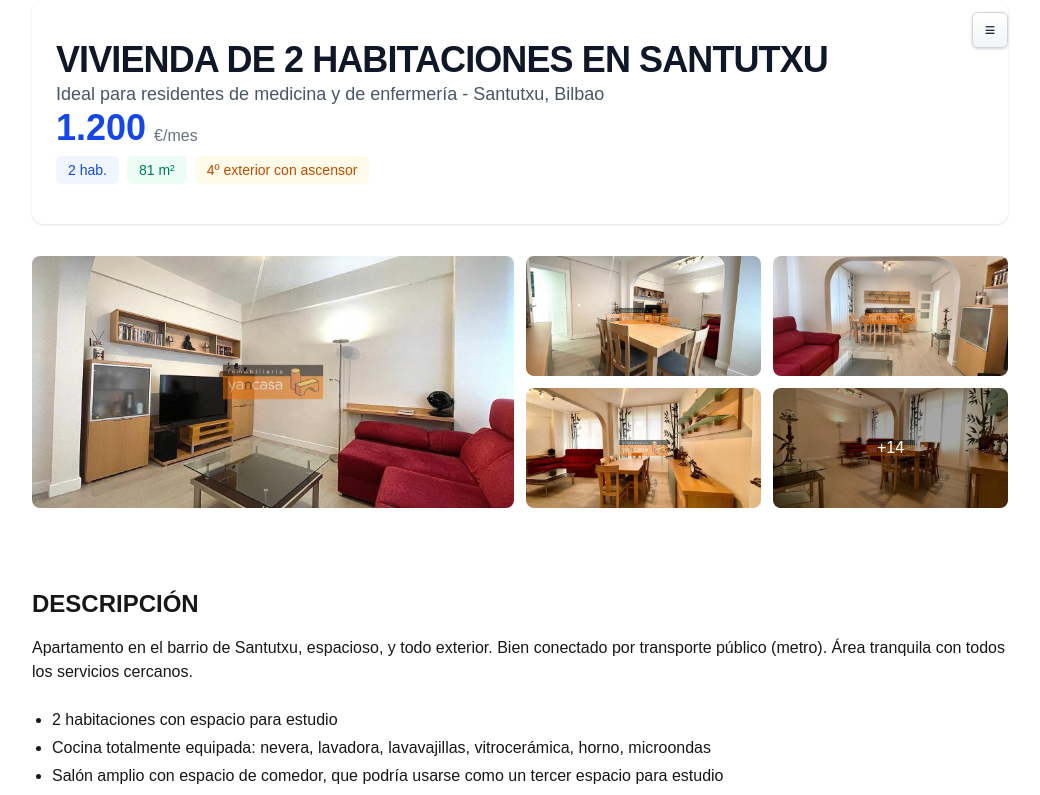
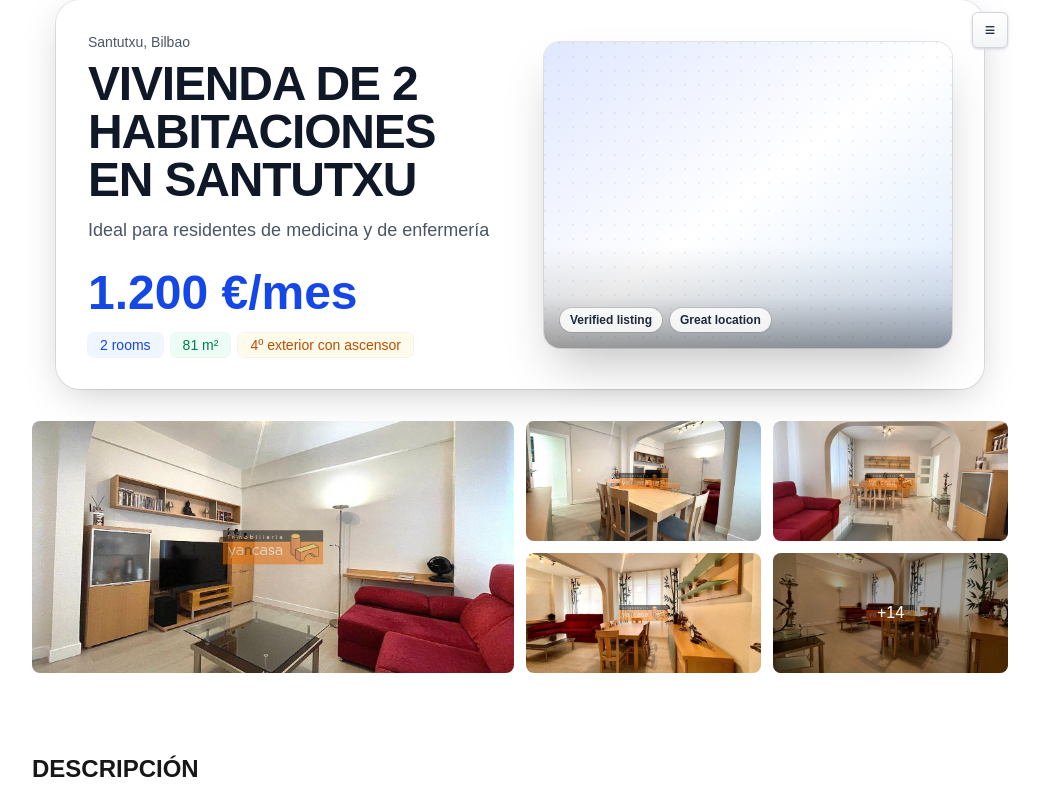
Before and after one commit to jvalladolid/rentflat-website, a Next.js app: page / in a window 1280 px wide. Shown: the top 795 px of the page, without its empty margins (120-1160 px from the left). Built offline with nearby package versions, Linux system fonts and the light colour scheme.

Commit message:
Make more improvements to the Hero section

```diff
--- a/src/components/Hero.tsx
+++ b/src/components/Hero.tsx
@@ -1,40 +1,164 @@
 // src/components/Hero.tsx
+import * as React from 'react';
 import { Flat } from '@/data/flat-dto';
+
+// ---- Small Badge component (declared OUTSIDE of render) ----
+type BadgeColor = 'blue' | 'green' | 'amber';
+
+const paletteByColor: Record<BadgeColor, string> = {
+  blue: 'bg-blue-50 text-blue-700',
+  green: 'bg-emerald-50 text-emerald-700',
+  amber: 'bg-amber-50 text-amber-700',
+};
+
+const Badge: React.FC<React.PropsWithChildren<{ color?: BadgeColor }>> = ({
+  color = 'blue',
+  children,
+}) => (
+  <span
+    className={`px-3 py-1 rounded-md text-sm font-medium ${paletteByColor[color]} ring-1 ring-black/5`}
+  >
+    {children}
+  </span>
+);
 
 interface HeroProps {
   flat: Flat;
 }
 
 export function Hero({ flat }: HeroProps) {
+  // ---- Price formatting: "1.200 €/mes" or "1.340,5 €/mes"
+  // - es-ES locale gives thousands '.' and decimals ','
+  // - Up to 2 decimals if present, no unnecessary trailing zeros
+  const priceValue = flat.price;
+  const formattedPrice = (() => {
+    if (typeof priceValue === 'number') {
+      return `${priceValue.toLocaleString('es-ES', {
+        minimumFractionDigits: 0,
+        maximumFractionDigits: 2,
+        useGrouping: true,
+      })} €/mes`;
+    }
+    const n = Number(priceValue);
+    if (!Number.isNaN(n)) {
+      return `${n.toLocaleString('es-ES', {
+        minimumFractionDigits: 0,
+        maximumFractionDigits: 2,
+        useGrouping: true,
+      })} €/mes`;
+    }
+    // Non-numeric string → show as-is with suffix
+    return `${priceValue} €/mes`;
+  })();
+
   return (
-    <header className="py-10 px-6 rounded-xl bg-white/80 backdrop-blur-md shadow-sm">
+    <header className="relative" aria-labelledby="listing-title">
+      <div className="mx-auto max-w-6xl px-4 md:px-6">
+        <div
+          className="
+            grid items-center gap-8 lg:gap-12 md:grid-cols-2
+            rounded-3xl p-4 md:p-6 lg:p-8
+            bg-white/70 dark:bg-white/5
+            backdrop-blur-xl
+            ring-1 ring-black/10
+            shadow-[0_10px_40px_-10px_rgba(0,0,0,0.25)]
+          "
+        >
+          {/* LEFT COLUMN — Content */}
+          <div className="order-2 md:order-1">
+            {/* Location (eyebrow) */}
+            <p className="text-sm font-medium text-gray-600 dark:text-gray-300">
+              {flat.location?.area}, {flat.location?.city}
+            </p>
+
             {/* Title */}
-      <h1 className="text-3xl md:text-4xl font-bold tracking-tight text-gray-900">{flat.title}</h1>
+            <h1
+              id="listing-title"
+              className="mt-2 text-3xl md:text-4xl lg:text-5xl font-extrabold tracking-tight text-gray-900 dark:text-white"
+            >
+              {flat.title}
+            </h1>
 
-      {/* Subtitle + Location */}
+            {/* Subtitle */}
             {flat.subtitle && (
-        <p className="text-gray-600 text-lg">
-          {flat.subtitle} - {flat.location.area}, {flat.location.city}
+              <p className="mt-3 text-lg text-gray-600 dark:text-gray-300 leading-relaxed">
+                {flat.subtitle}
               </p>
             )}
 
             {/* Price */}
-      <div className="flex items-end gap-2">
-        <span className="text-3xl md:text-4xl font-semibold text-blue-700">{flat.price}</span>
-        <span className="text-gray-500 text-base">€/mes</span>
+            <div className="mt-6 flex items-end gap-3">
+              <span className="text-4xl lg:text-5xl font-semibold text-blue-700 dark:text-blue-400">
+                {formattedPrice}
+              </span>
             </div>
 
             {/* Badges */}
-      <div className="flex flex-wrap gap-2 pt-2">
-        <span className="px-3 py-1 rounded-md bg-blue-50 text-blue-700 text-sm font-medium">
-          {flat.numberOfRooms} hab.
+            <ul className="mt-4 flex flex-wrap gap-2" role="list" aria-label="Property key details">
+              <li>
+                <Badge color="blue">{flat.numberOfRooms} rooms</Badge>
+              </li>
+              <li>
+                <Badge color="green">{flat.surfaceM2} m²</Badge>
+              </li>
+              <li>
+                <Badge color="amber">{flat.floorDesc}</Badge>
+              </li>
+            </ul>
+          </div>
+
+          {/* RIGHT COLUMN — Visual */}
+          <div className="order-1 md:order-2 relative">
+            <figure
+              className="
+                relative overflow-hidden rounded-2xl
+                aspect-16/10 md:aspect-4/3
+                ring-1 ring-black/10
+                shadow-2xl
+                group
+              "
+            >
+              {/* Ambient gradient / pattern fallback */}
+              <div
+                className="
+                  absolute inset-0
+                  bg-linear-to-br from-indigo-100 via-white to-blue-100
+                  dark:from-slate-800 dark:via-slate-900 dark:to-blue-950
+                "
+                aria-hidden
+              />
+              {/* Soft pattern overlay */}
+              <div
+                className="absolute inset-0 opacity-[0.15] mix-blend-multiply pointer-events-none"
+                aria-hidden
+                style={{
+                  backgroundImage:
+                    'radial-gradient(circle at 1px 1px, rgba(0,0,0,0.3) 1px, transparent 0)',
+                  backgroundSize: '14px 14px',
+                }}
+              />
+
+              {/* Legibility gradient */}
+              <div
+                className="
+                  absolute inset-x-0 bottom-0 h-1/3
+                  bg-linear-to-t from-black/40 via-black/10 to-transparent
+                "
+                aria-hidden
+              />
+
+              {/* Floating chips on image (optional) */}
+              <figcaption className="absolute left-4 bottom-4 flex gap-2">
+                <span className="px-2.5 py-1 rounded-full text-xs font-semibold bg-white/85 text-gray-800 ring-1 ring-black/10">
+                  Verified listing
                 </span>
-        <span className="px-3 py-1 rounded-md bg-emerald-50 text-emerald-700 text-sm font-medium">
-          {flat.surfaceM2} m²
+                <span className="px-2.5 py-1 rounded-full text-xs font-semibold bg-white/85 text-gray-800 ring-1 ring-black/10">
+                  Great location
                 </span>
-        <span className="px-3 py-1 rounded-md bg-amber-50 text-amber-700 text-sm font-medium">
-          {flat.floorDesc}
-        </span>
+              </figcaption>
+            </figure>
+          </div>
+        </div>
       </div>
     </header>
   );
--- a/src/data/flat-dto.ts
+++ b/src/data/flat-dto.ts
@@ -36,7 +36,7 @@ export interface Flat {
   numberOfRooms: number;
   surfaceM2: number;
   floorDesc: string;
-  price: string;
+  price: number;
   location: {
     area: string;
     city: string;
--- a/src/data/flat-trav-iturribide.ts
+++ b/src/data/flat-trav-iturribide.ts
@@ -3,7 +3,7 @@ import { Flat } from './flat-dto';
 export const flat: Flat = {
   title: 'VIVIENDA DE 2 HABITACIONES EN SANTUTXU',
   subtitle: 'Ideal para residentes de medicina y de enfermería',
-  price: '1.200',
+  price: 1200,
   numberOfRooms: 2,
   surfaceM2: 81,
   floorDesc: '4º exterior con ascensor',
```
Lines whose indentation alone changed are shown as unchanged.
